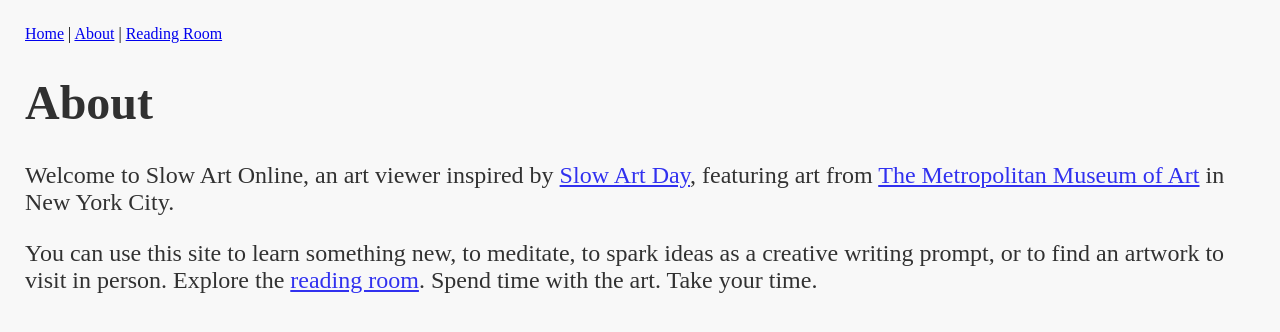
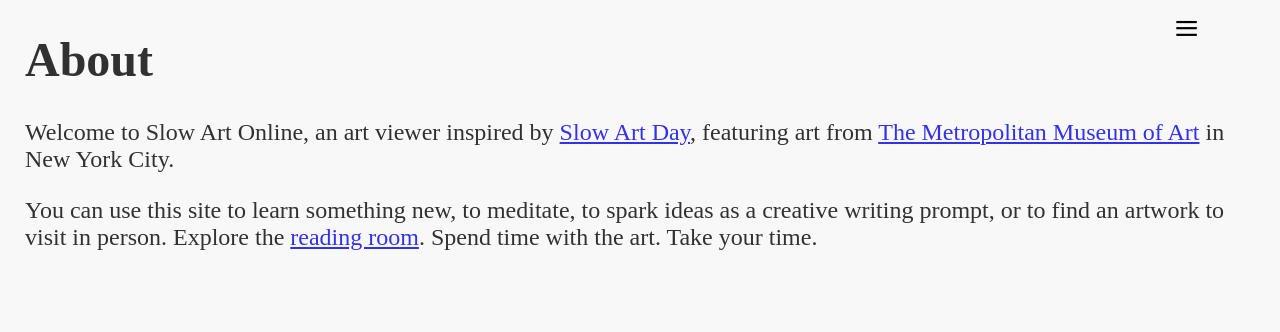
Before and after one commit to jamiepalatnik/slow-art-online, a Flask app: page /about in a window 1280 px wide. Shown: the top 332 px of the page. Run offline with Flask 3, Linux system fonts and the light colour scheme.

Commit message:
Add slideout side panel

```diff
--- a/static/scripts.js
+++ b/static/scripts.js
@@ -10,3 +10,13 @@ getRandomButton.onclick = function() {
         .catch(error => console.error('Error fetching image:', error));
 
 }
+
+// Set the width of the side panel to 400px
+function openPanel() {
+    document.getElementById("side-panel").style.width = "325px";
+  }
+
+// Set the width of the side panel to 0
+  function closePanel() {
+    document.getElementById("side-panel").style.width = "0";
+  }
--- a/static/styles.css
+++ b/static/styles.css
@@ -12,3 +12,71 @@ p, ul {
     color: rgb(0, 0, 0);opacity:0.8;
     font-size: 24px;
 }
+
+/* Artwork */
+#random-image {
+    display: block;
+    margin: 0 auto;
+}
+
+/* Side panel */
+.side-panel {
+  height: 100%; /* 100% Full-height */
+  width: 0; /* 0 width - change this with JavaScript */
+  position: fixed; /* Stay in place */
+  z-index: 1; /* Stay on top */
+  top: 0; /* Stay at the top */
+  right: 0;
+  background-color: rgb(0, 0, 0);opacity:0.8;
+  overflow-x: hidden; /* Disable horizontal scroll */
+  padding-top: 60px; /* Place content 60px from the top */
+  transition: 0.5s; /* 0.5 second transition effect to slide in the panel */
+}
+
+/* Side panel element */
+.side-panel a {
+  padding: 8px 8px 8px 32px;
+  text-decoration: none;
+  font-size: 25px;
+  color: #f8f8f8;
+  display: block;
+  transition: 0.3s;
+}
+
+.site-title {
+    color: #f8f8f8;
+    padding: 8px 8px 8px 32px;
+}
+
+.random-button {
+    margin: 8px 8px 8px 32px;
+}
+
+/* When you mouse over the navigation links, change their color */
+.side-panel a:hover {
+  color: #f1f1f1;
+}
+
+/* Position and style the close button (top right corner) */
+.side-panel .close-button {
+  position: absolute;
+  top: 0;
+  right: 25px;
+  font-size: 36px;
+  margin-right: 50px;
+}
+
+/* Position and style the close button (top right corner) */
+.open-button {
+    position: absolute;
+    top: 3px;
+    right: 31px;
+    font-size: 44px;
+    margin-right: 50px;
+}
+
+/* On smaller screens, where height is less than 450px, change the style of the side panel (less padding and a smaller font size) */
+@media screen and (max-height: 450px) {
+  .side-panel {padding-top: 15px;}
+  .side-panel a {font-size: 18px;}
+}
--- a/templates/index.html
+++ b/templates/index.html
@@ -1,7 +1,4 @@
 {% extends "layout.html" %}
 {% block main %}
-  <h1>Slow Art Online</h1>
-  <button id="getRandomButton">Get random image</button>
-  <br>
   <img id="random-image" src="{{ random_image }}" width="500">
 {% endblock %}
--- a/templates/layout.html
+++ b/templates/layout.html
@@ -4,15 +4,24 @@
     <meta charset="UTF-8">
     <meta name="viewport" content="width=device-width, initial-scale=1.0">
     <link href="/static/styles.css" rel="stylesheet">
+    <link rel="preconnect" href="https://fonts.googleapis.com">
+    <link rel="preconnect" href="https://fonts.gstatic.com" crossorigin>
+    <link href="https://fonts.googleapis.com/css2?family=Literata:ital,opsz,wght@0,7..72,200..900;1,7..72,200..900&display=swap" rel="stylesheet">
     <title>Slow Art Online</title>
 </head>
 <body>
-    <nav>
-        <a href="/">Home</a> |
-        <a href="/about">About</a> |
-        <a href="/reading-room">Reading Room</a>
-      </nav>
     {% block main %}{% endblock %}
+        <div id="side-panel" class="side-panel">
+            <a href="javascript:void(0)" class="close-button" onclick="closePanel()">&times;</a>
+            <h1 class="site-title">Slow Art Online</h1>
+            <button id="getRandomButton" class="random-button">Get random image</button>
+            <nav>
+                <a href="/">Home</a> |
+                <a href="/about">About</a> |
+                <a href="/reading-room">Reading Room</a>
+            </nav>
+      </div>
+    <span class="open-button" onclick="openPanel()">&equiv;</span>
 </body>
 <script src="/static/scripts.js"></script>
 </html>
```
